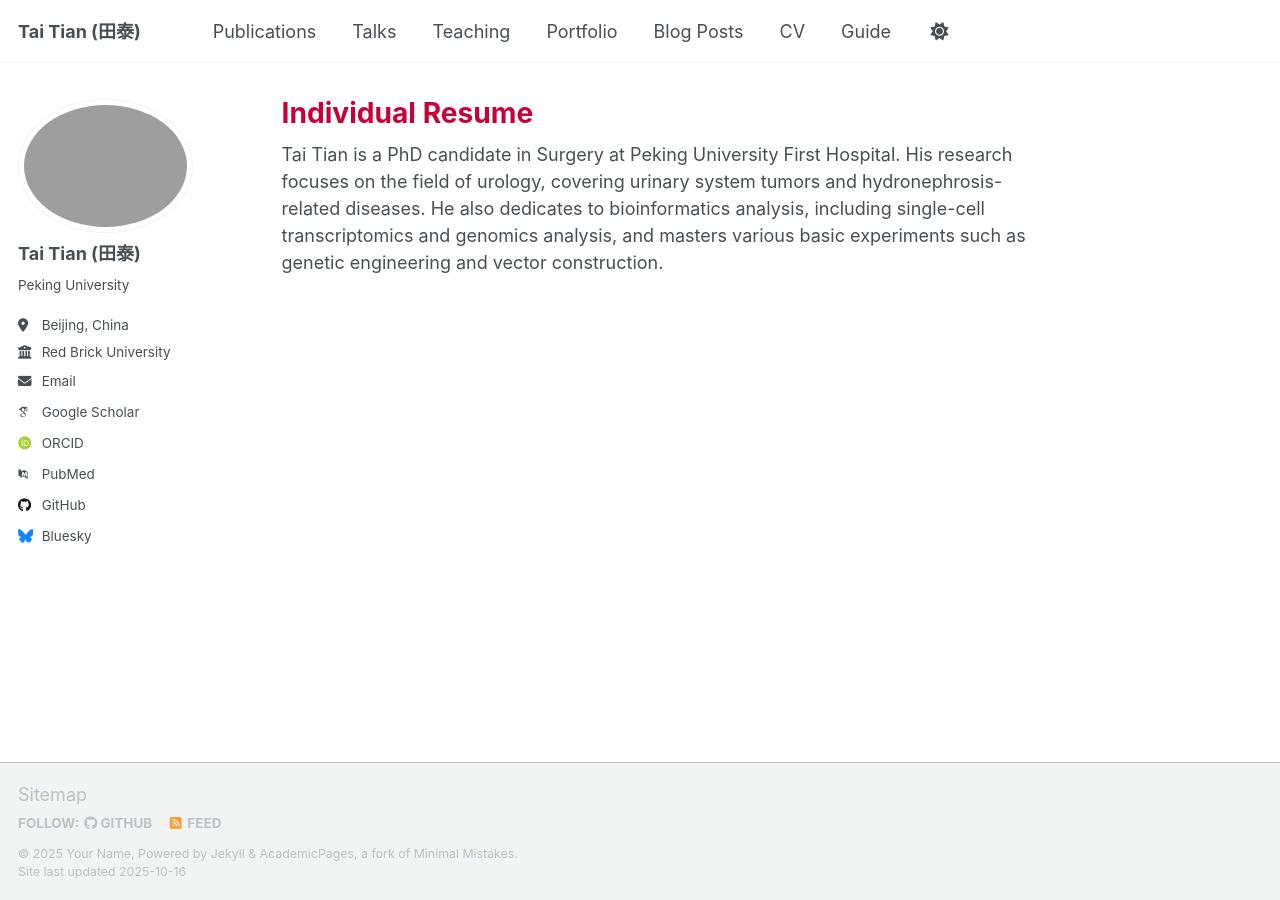
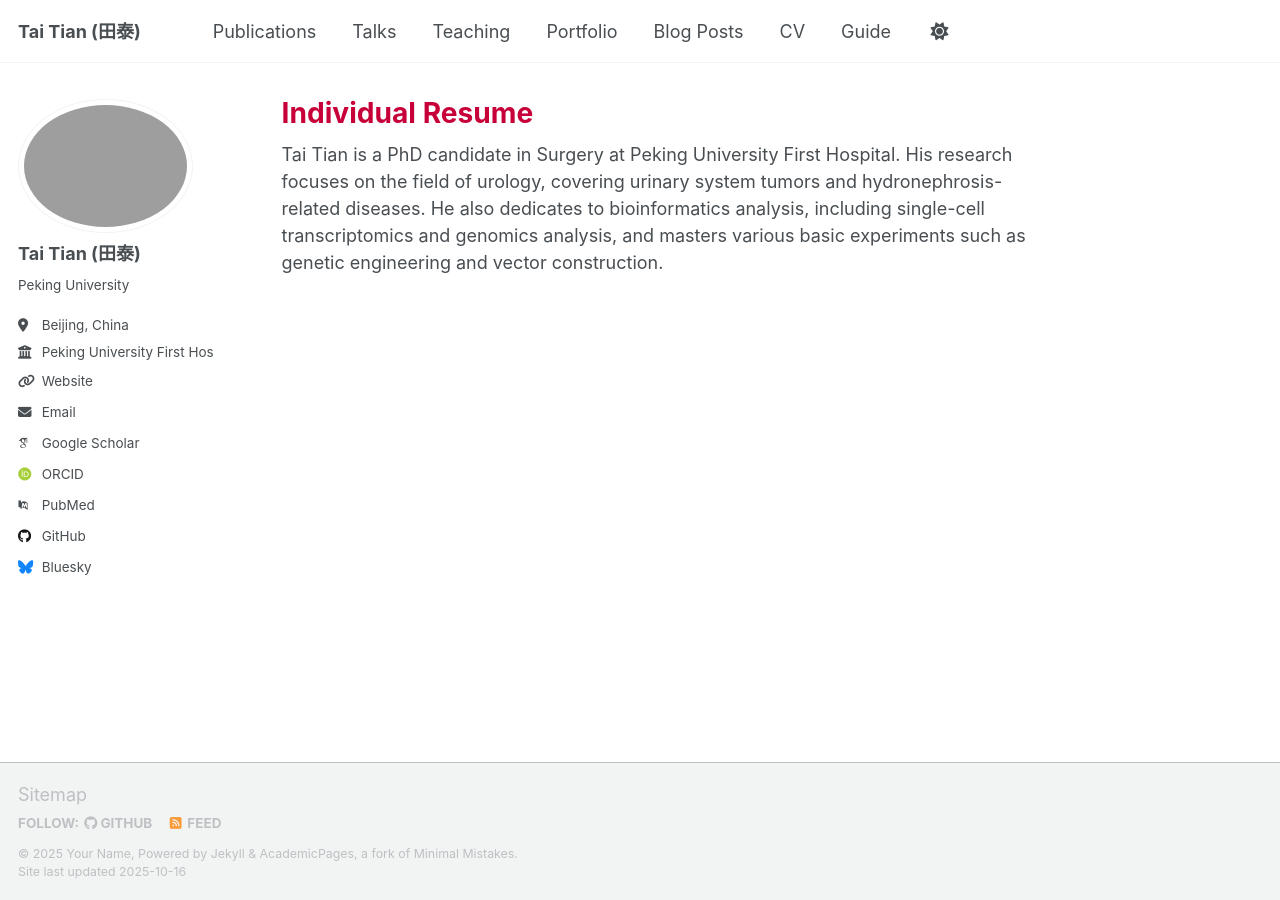
Before and after one commit to Tiger-TT/Tiger-TT.github.io, a Jekyll site: the page built from _pages/about.md, in a window 1280 px wide. Built offline with Jekyll 4.4.1, drawn with Linux system fonts in a browser that asks for light colours; some web fonts are replaced; a script that is not in the unit is left out.

Commit message:
Update _config.yml

```diff
--- a/_config.yml
+++ b/_config.yml
@@ -28,8 +28,8 @@ author:
   pronouns         : # example: "she/her"
   bio              : "Peking University"
   location         : "Beijing, China"
-  employer         : "Red Brick University"
-  uri              : # URL
+  employer         : "Peking University First Hospital"
+  uri              : "https://www.pkufh.com/"
   email            : "tiantai@bjmu.edu.cn"
 
   # Academic websites
@@ -38,9 +38,9 @@ author:
   googlescholar    : "https://scholar.google.com/citations?user=PS_CX0AAAAAJ"
   inspire-hep      : # URL
   impactstory      : # URL
-  orcid            : "http://orcid.org/yourorcidurl"
+  orcid            : "https://orcid.org/0009-0003-2158-1190"
   semantic         : # URL
-  pubmed           : "https://www.ncbi.nlm.nih.gov/pubmed/?term=john+snow"
+  pubmed           : "https://www.ncbi.nlm.nih.gov/pubmed/?term=Tai Tian"
   researchgate     : # URL
   scopus           : # URL
 
```
